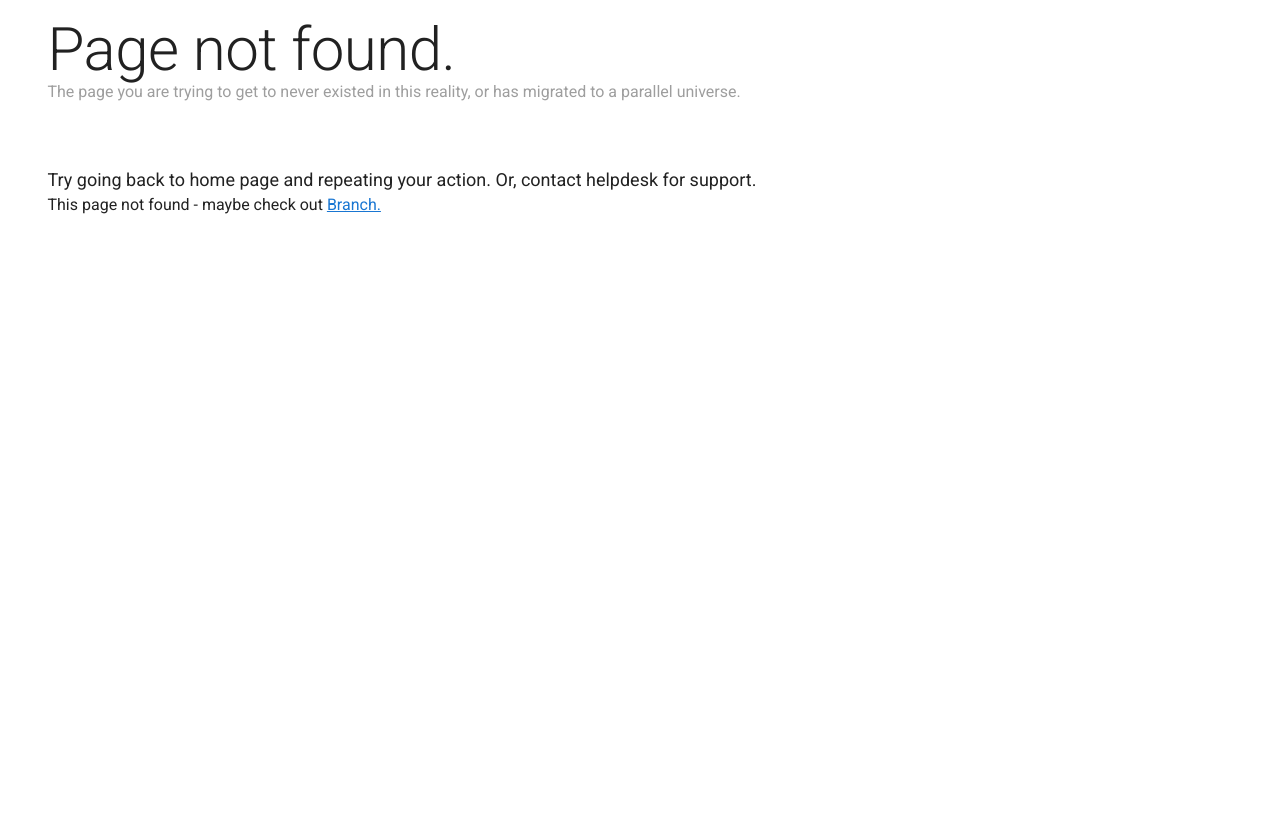
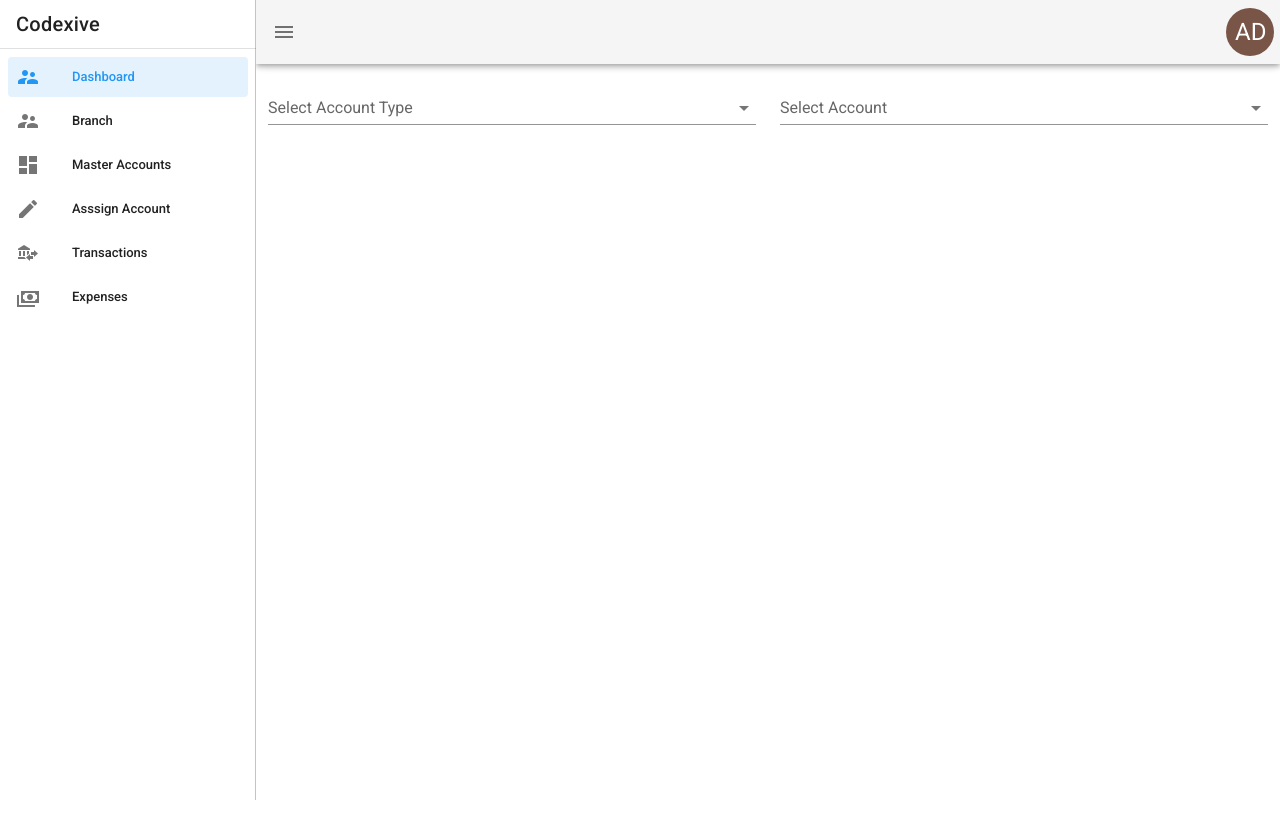
Before and after one commit to b4bhadresh2020/codexive, a Vue app in the folder vue/: page /analytics in a window 1280 px wide. Shown: the top 838 px of the page. Before the commit the page ends 800 px from the top, so only its background shows below. Built offline with nearby package versions, Linux system fonts and the light colour scheme; no server answers.

Commit message:
partial commit

```diff
--- /dev/null
+++ b/vue/src/components/analytics/Analytic.vue
@@ -0,0 +1,105 @@
+<template>
+  <v-row class="pa-3">
+    <v-col cols="12" md="6">
+      <v-select
+        v-model="accountType"
+        :items="accountTypes"
+        label="Select Account Type"
+        @input="fetchTypedAccounts(accountType)"
+        required
+      ></v-select>
+    </v-col>
+    <v-col cols="12" md="6">
+      <v-select
+        v-model="account"
+        :items="accounts"
+        label="Select Account"
+        required
+        @input="fetchAccountData(account)"
+      ></v-select>
+    </v-col>
+  </v-row>
+</template>
+
+<script>
+export default {
+  beforeMount() {
+    this.fetchAccountTypes();
+  },
+  data: () => ({
+    accountType: null,
+    accountTypes: [],
+    accounts: [],
+    account: null,
+  }),
+  methods: {
+    fetchAccountTypes() {
+      this.$http
+        .get("account/types")
+        .then((response) => {
+          this.accountTypes = [];
+          const accountType = response.data.data.accountType;
+          accountType.forEach((element) => {
+            this.accountTypes.push({ value: element.id, text: element.name });
+          });
+        })
+        .catch((error) => {
+          console.log("error", error.response);
+        });
+    },
+    fetchTypedAccounts(type) {
+      const data = {
+        accountTypeId: type,
+      };
+      this.$http
+        .post("typed/accounts", data)
+        .then((response) => {
+          const accountType = response.data.data.accounts;
+          this.accounts = [];
+          accountType.forEach((element) => {
+            this.accounts.push({
+              value: element.id,
+              text: this.getItemName(element.master_account),
+            });
+          });
+        })
+        .catch((error) => {
+          console.log("error", error.response);
+        });
+    },
+    getItemName(item) {
+      if (item.account_type_id == 1 && item.acc_number != null)
+        return (
+          item.name +
+          " (" +
+          item.acc_number.substring(item.acc_number.length - 4) +
+          ")"
+        );
+      return item.name;
+    },
+    fetchAccountData(id){
+        const data = {
+            id: id
+        }
+        this.$http
+        .get("analytics/getAccountData", data)
+        .then((response) => {
+        //   if (response.data.status === 200) {
+        //     this.close();
+        //     this.initialize();
+        //   }
+        //   console.log(response);
+            // this.$toast.success(response.data.data.message[0]);
+        })
+        .catch((error) => {
+          this.$toast.error("Something went wrong");
+          console.log("error", error.response);
+        });
+
+    },
+  },
+};
+</script>
+
+<style>
+</style>
--- a/vue/src/components/auth/Login.vue
+++ b/vue/src/components/auth/Login.vue
@@ -1,28 +1,5 @@
 <template>
 <div class="form-center">
-  <!-- <v-container> -->
-      <!-- <v-snackbar
-      v-if="snackbar"
-      timeout="2000"
-      :value="true"
-      color="blue-grey"
-      absolute
-      right
-      rounded="pill"
-      top
-    >
-      {{ message }}
-      <template v-slot:action="{ attrs }">
-        <v-btn
-          color="red"
-          text
-          v-bind="attrs"
-          @click="snackbar = false"
-        >
-          &times;
-        </v-btn>
-      </template>
-    </v-snackbar> -->
 
       <v-card elevation="2" shaped class="cart-width">
 
@@ -127,7 +104,7 @@ export default {
             console.log("response.access_token" + response.data.access_token);
             if (response.status == 200) {
               localStorage.setItem("access_token", response.data.access_token);
-              this.$router.replace("dashbord");
+              this.$router.replace("analytics");
             }
           })
           .catch((error) => {
--- a/vue/src/components/layout/Sidebar.vue
+++ b/vue/src/components/layout/Sidebar.vue
@@ -39,7 +39,8 @@
     data () {
       return {
         items: [
-            { title: 'Branch', icon: 'mdi-account-supervisor', link: '/branches'},
+            { title: 'Dashboard', icon: 'mdi-account-supervisor', link: '/analytics' },
+            { title: 'Branch', icon: 'mdi-account-supervisor', link: '/branches' },
             { title: 'Master Accounts', icon: 'mdi-view-dashboard', link: '/accounts' },
             { title: 'Asssign Account', icon: 'mdi-pencil', link: '/assign-account'},
             { title: 'Transactions', icon: 'mdi-bank-transfer', link: '/transactions' },
--- a/vue/src/route.js
+++ b/vue/src/route.js
@@ -11,6 +11,7 @@ import Branch from './components/branch/Branch'
 import AssignAccount from './components/account/AssignAccount'
 import Expense from './components/expense/Expense'
 import NotFound from './components/not-found/NotFound'
+import Analytic from './components/analytics/Analytic'
 
 let routes = [
     {
@@ -23,6 +24,11 @@ let routes = [
         name: 'master',
         component: Master,
         children: [
+            {
+                path: '/analytics',
+                name: 'analytics',
+                component: Analytic,
+            },
             {
                 path: '/branches',
                 name: 'branches',
```
Also changed, not shown: 2 other files (tests, documents, lock files or other folders).
